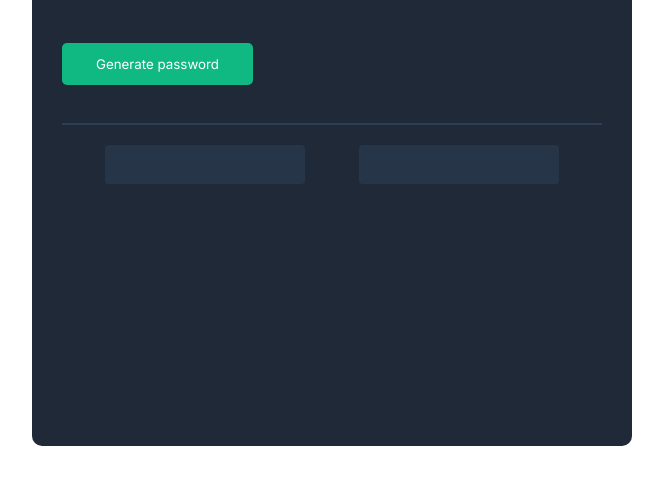
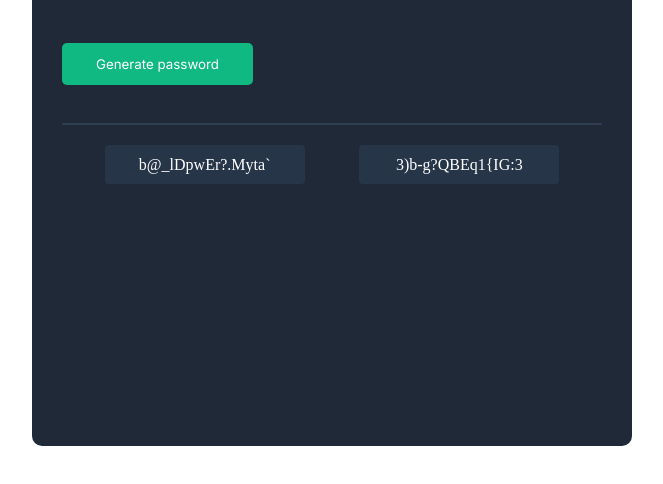
Before and after one commit to vikramsingh1507/passwordGenerator, a plain HTML site: page index.html in a window 1280 px wide. Both pictures are taken after a click on the button "Generate password". Shown: the part 254-738 px from the top of the page, without its empty margins (308-971 px from the left). Drawn offline with Linux system fonts and the light colour scheme.

Commit message:
funtionality added and the design of the passward label(js content added).

```diff
--- a/index.css
+++ b/index.css
@@ -58,6 +58,10 @@ hr {
     margin: 12px 12px;
     border: none;
     border-radius: 4px;
+    color: white;
+    display: flex;
+    justify-content: center;
+    align-items: center;
 }
 
 #tv {
--- a/index.html
+++ b/index.html
@@ -17,11 +17,11 @@
     <div class="container">
         <h1 id="heading">Generate a <span id="part-of-heading">random password</span></h1>
         <p id="below-heading">Never use a insecure password again</p>
-        <button id="btn">Generate password</button>
+        <button id="btn" onclick="display()">Generate password</button>
         <hr>
         <div id="tv">
-            <p class="tv-show"></p>
-            <p class="tv-show"></p>
+            <p class="tv-show" id="pass-1"></p>
+            <p class="tv-show" id="pass-2"></p>
         </div>
     </div>
 
--- a/index.js
+++ b/index.js
@@ -1,2 +1,22 @@
 const characters = ["A","B","C","D","E","F","G","H","I","J","K","L","M","N","O","P","Q","R","S","T","U","V","W","X","Y","Z","a","b","c","d","e","f","g","h","i","j","k","l","m","n","o","p","q","r","s","t","u","v","w","x","y","z", "0", "1", "2", "3", "4", "5", "6", "7", "8", "9","~","`","!","@","#","$","%","^","&","*","(",")","_","-","+","=","{","[","}","]",",","|",":",";","<",">",".","?",
 "/"];
+
+let pass1 = document.getElementById("pass-1");
+let pass2 = document.getElementById("pass-2");
+
+function generatePassword() {
+    let str = "";
+    for(let i = 0 ; i <= 15 ; i++){
+        str += characters[randNum()];
+    }
+    return str;
+}
+
+function randNum() {
+    return Math.floor(Math.random() * characters.length);
+}
+
+function display() {
+    pass1.textContent = generatePassword();
+    pass2.textContent = generatePassword();
+}
```
